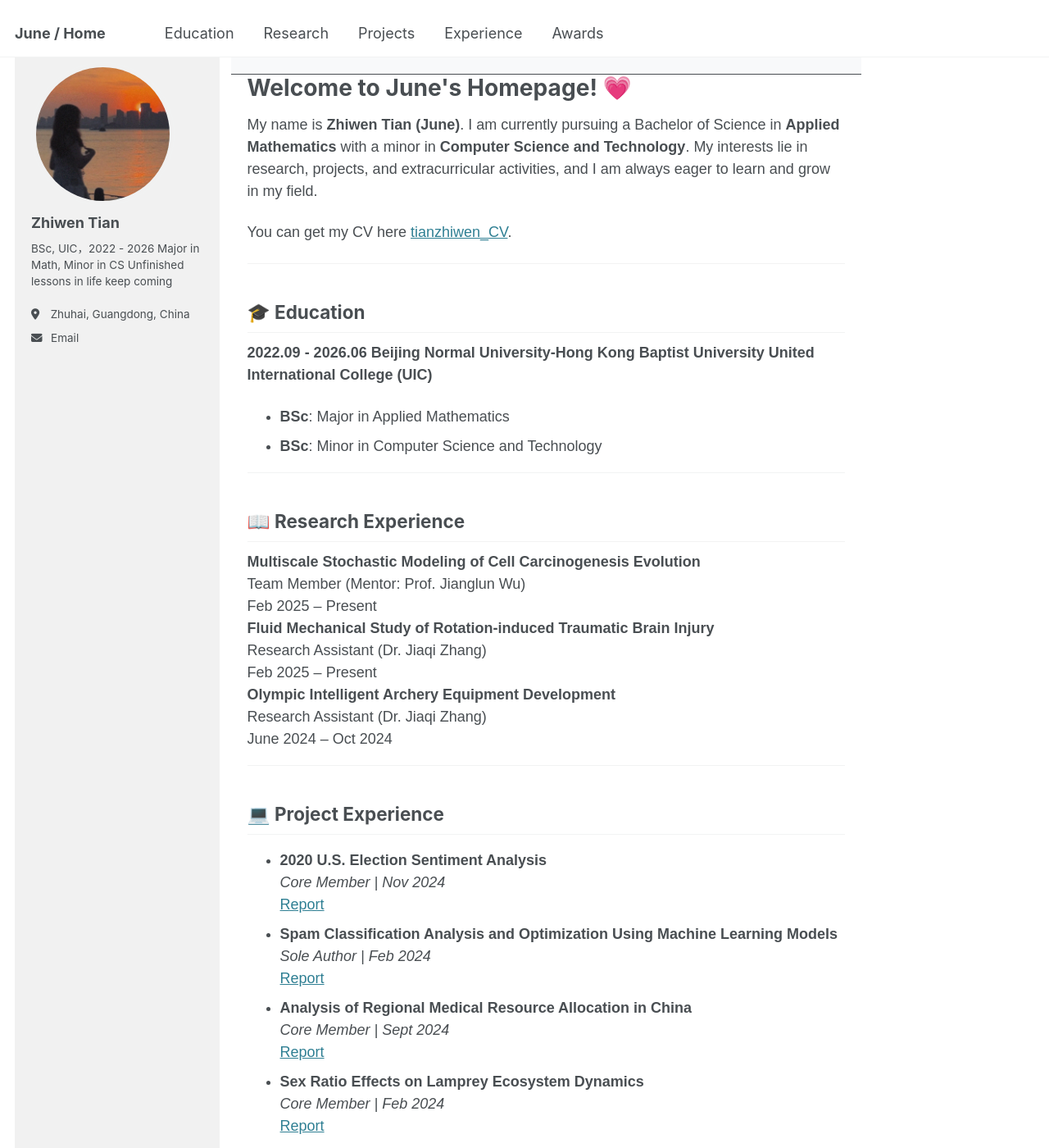
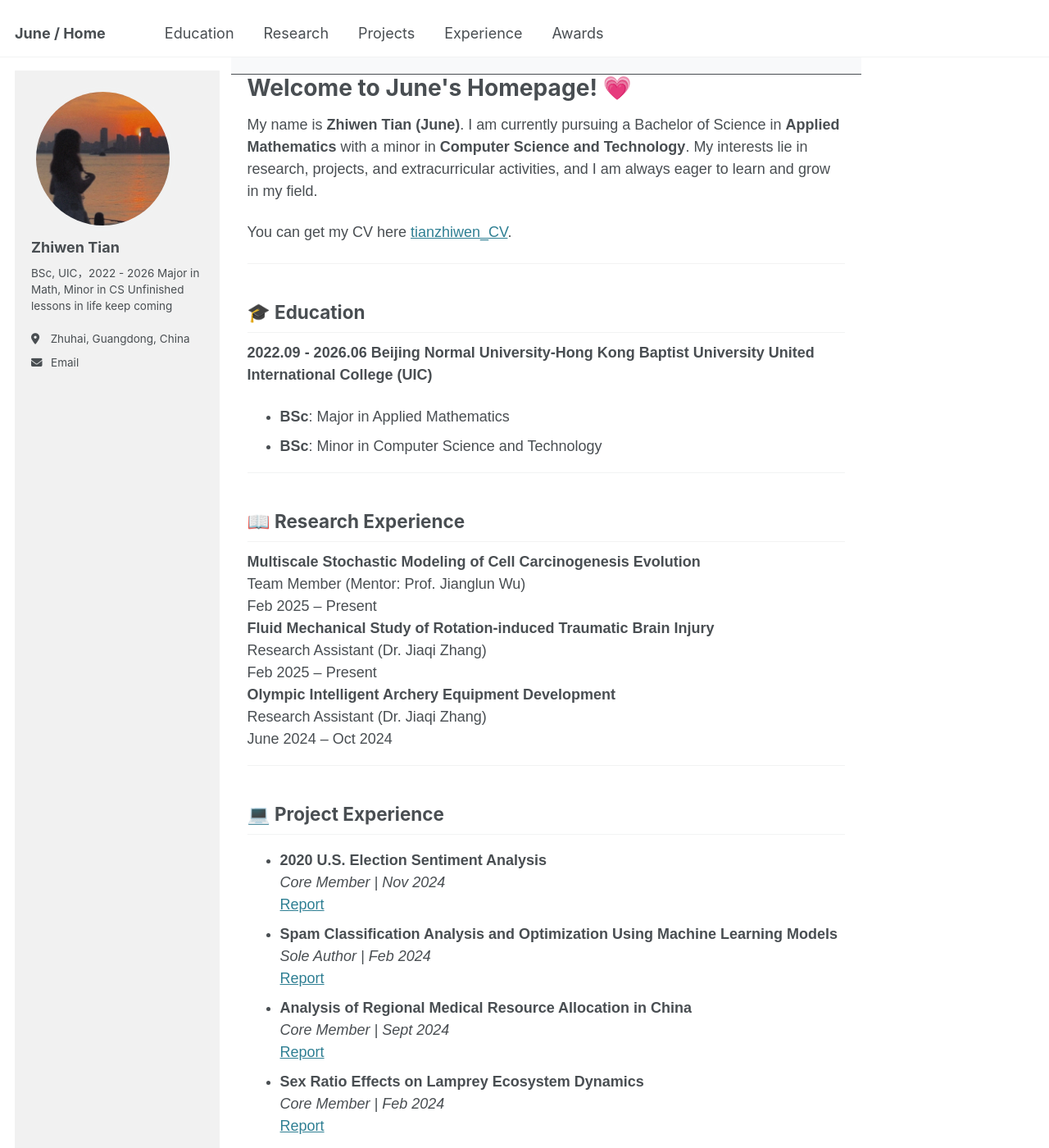
Before and after one commit to Orange1207/Orange1207.github.io, a Jekyll site: the page built from _pages/about.md, in a window 1280 px wide and 1400 px high. Shown: the whole window at 82% size. Built offline with Jekyll 4.4.1, drawn with Linux system fonts in a browser that asks for light colours.

Commit message:
Update custom.css

```diff
--- a/assets/css/custom.css
+++ b/assets/css/custom.css
@@ -36,7 +36,7 @@ footer {
     padding: 20px;
     background-color: #f1f1f1;
     float: right;
-    margin-top: 20px; /* Add some margin to the top */
+    margin-top: 50px; /* Add some margin to the top */
 }
 
 @media (max-width: 768px) {
```
